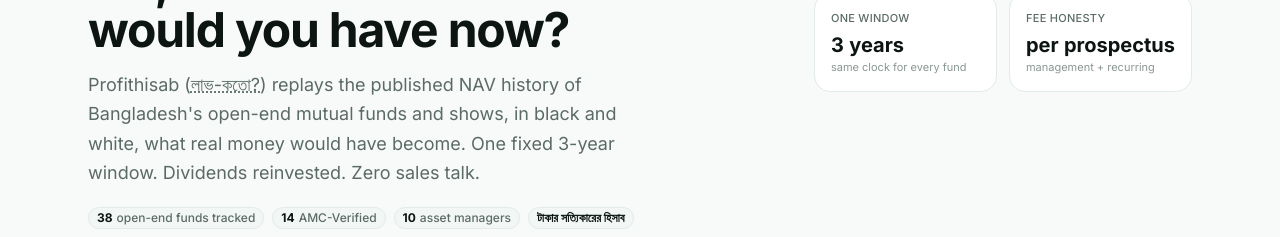
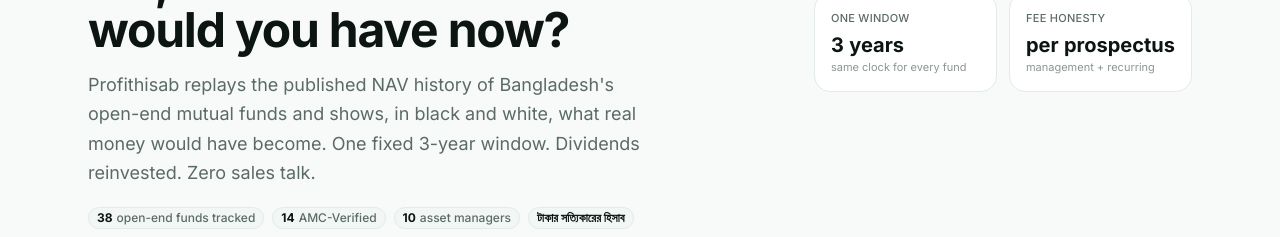
Before and after one commit to Afnan-w/Profithisab, a Next.js app: page / in a window 1280 px wide. Shown: the part 223-460 px from the top of the page. Built offline with nearby package versions, Linux system fonts and the light colour scheme; no server answers.

Commit message:
Fix homepage text and theme storage key

```diff
--- a/src/app/layout.tsx
+++ b/src/app/layout.tsx
@@ -60,7 +60,7 @@ export const viewport: Viewport = {
   initialScale: 1,
 };
 
-const themeScript = `(function(){try{var t=localStorage.getItem("theme")||"system";if(t==="dark"||(t==="system"&&matchMedia("(prefers-color-scheme: dark)").matches)){document.documentElement.classList.add("dark")}}catch(e){}})()`;
+const themeScript = `(function(){try{var t=localStorage.getItem("next-theme")||"system";if(t==="dark"||(t==="system"&&matchMedia("(prefers-color-scheme: dark)").matches)){document.documentElement.classList.add("dark")}}catch(e){}})()`;
 
 export default function RootLayout({ children }: { children: React.ReactNode }) {
   return (
--- a/src/app/page.tsx
+++ b/src/app/page.tsx
@@ -63,7 +63,7 @@ export default async function HomePage() {
               If you had actually invested ৳10,000 — how much <span className="text-brand-600 dark:text-brand-400">lâbh</span> would you have now?
             </h1>
             <p className="mt-4 max-w-xl text-lg leading-relaxed text-muted">
-              Profithisab (<span className="underline decoration-dotted">লাভ-কতো?</span>) replays the published NAV
+              Profithisab replays the published NAV
               history of Bangladesh&apos;s open-end mutual funds and shows, in black and white, what real money
               would have become. One fixed 3-year window. Dividends reinvested. Zero sales talk.
             </p>
```
